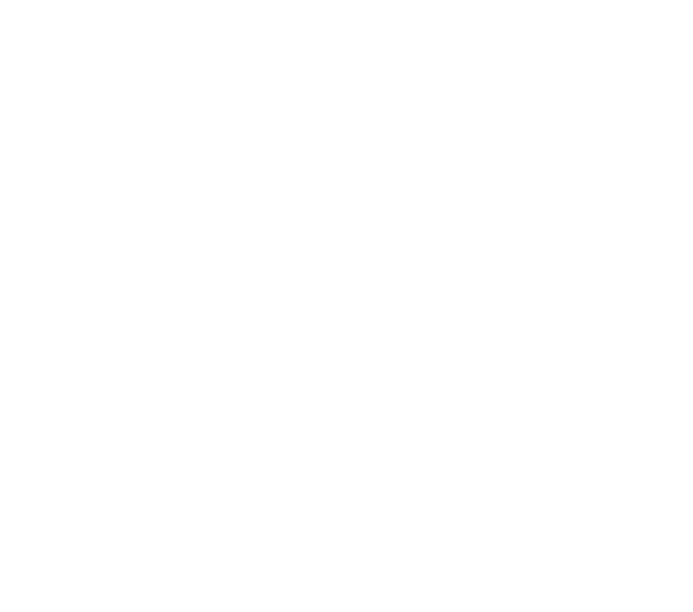
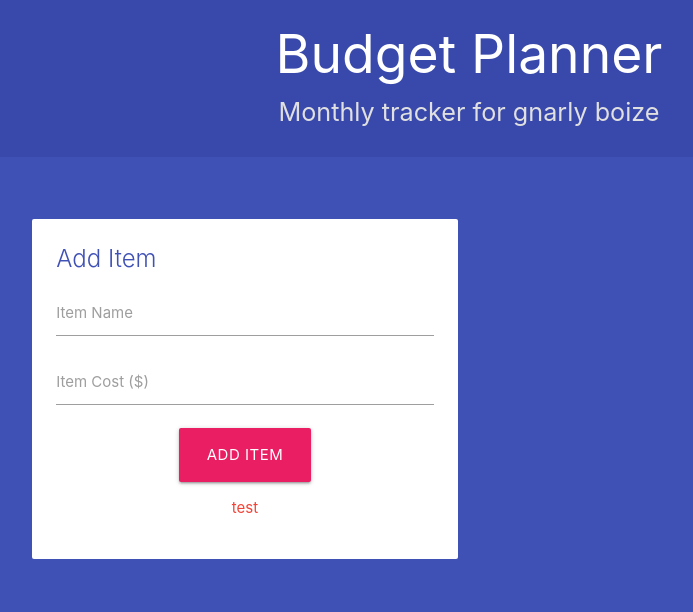
Before and after one commit to NHartMusic/redesigned-succotash, a plain HTML site: page index.html in a window 1280 px wide. Shown: the whole page, without its empty margins (171-864 px from the left). Drawn offline with nearby package versions, Linux system fonts and the light colour scheme.

Commit message:
set up basic template

```diff
--- a/index.html
+++ b/index.html
@@ -3,9 +3,54 @@
     <meta charset="UTF-8">
     <meta http-equiv="X-UA-Compatible" content="IE=edge">
     <meta name="viewport" content="width=device-width, initial-scale=1.0">
-    <title>Document</title>
+
+    <link rel="stylesheet" href="https://cdnjs.cloudflare.com/ajax/libs/materialize/1.0.0/css/materialize.min.css">
+    <link rel="stylesheet" type="text/css" href="styles.css" />
+
+    <title>D3 Donut Chart</title>
 </head>
-<body>
+<body class="indigo">
 
+    <header class="indigo darken-1 section">
+        <h2 class="center white-text">Budget Planner</h2>
+        <p class="flow-text grey-text text-lighten-2 center">Monthly tracker for gnarly boize</p>
+    </header>
+
+    <div class="container section">
+        <div class="row">
+            <div class="col s12 m6">
+                <form class="card z-depth-0">
+                    <div class="card-content">
+                        <span class="card-title indigo-text">Add Item</span>
+                        <div class="input-field">
+                            <input type="text" id="name">
+                            <label for="name">Item Name</label>
+                        </div>
+                        <div class="input-field">
+                            <input type="text" id="name">
+                            <label for="name">Item Cost ($)</label>
+                        </div>
+                        <div class="input-field center">
+                        <button class="btn-large pink white-text">Add Item</button>
+                        </div>
+                        <div class="input-field center">
+                            <p class="red-text" id="error">test</p>
+                        </div>
+                    </div>
+                </form>
+            </div>
+            <div class="col s12 m5 push-m1">
+                <div class="canvas">
+
+                </div>
+            </div>
+        </div>
+    </div>
+
+    <script src='https://d3js.org/d3.v5.min.js'></script>
+
+    <script src="https://cdnjs.cloudflare.com/ajax/libs/materialize/1.0.0/js/materialize.min.js"></script>
+    <script src="index.js"></script>
+    <script src="graph.js"></script>
 </body>
 </html>
--- /dev/null
+++ b/styles.css
@@ -0,0 +1,8 @@
+h2, p {
+    margin: 10px 0px;
+    color: red !important;
+}
+
+header {
+    margin-bottom: 40px;
+}
```
